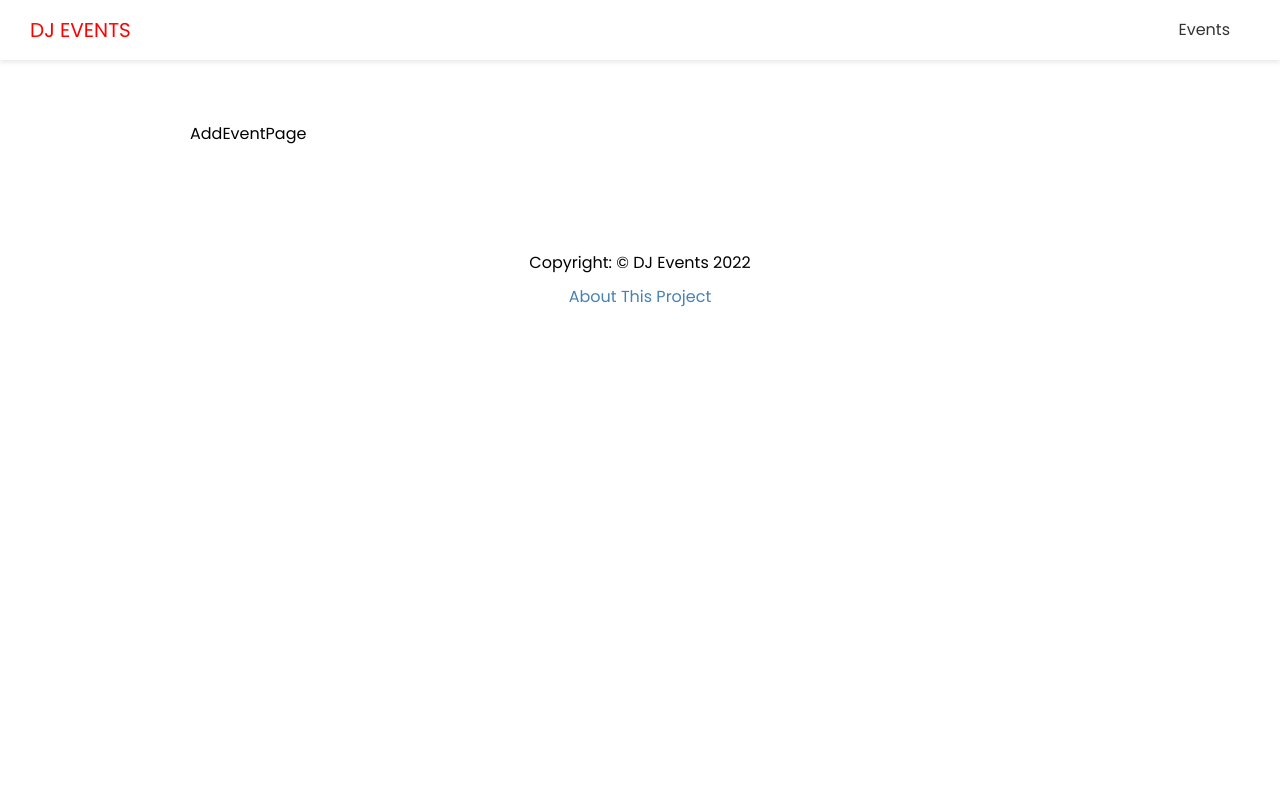
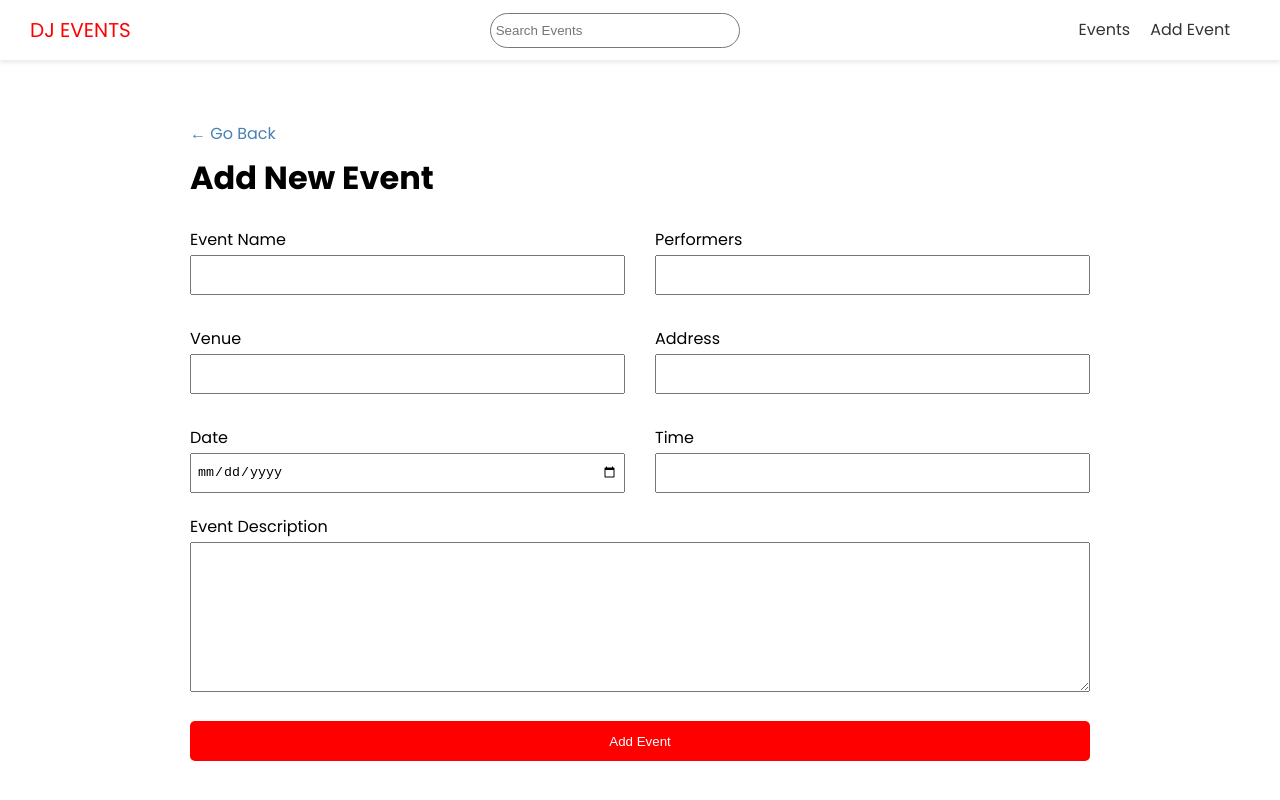
Before and after one commit to Sejj42/dj-events-fe, a Next.js app: page /events/add in a window 1280 px wide. Shown: the top 800 px of the page. Built offline with nearby package versions, Linux system fonts and the light colour scheme; no server answers.

Commit message:
imageless events are correctly shown with default image

```diff
--- a/components/EventItem.js
+++ b/components/EventItem.js
@@ -3,15 +3,13 @@ import Image from "next/image";
 import Link from "next/link";
 
 const EventItem = ({ evt }) => {
-  console.log("EventItem below");
   console.log(evt);
-  // console.log(evt.image);
   return (
     <div className={styles.event}>
       <div className={styles.img}>
         <Image
           src={
-            evt.image
+            evt.image.data
               ? evt.image.data.attributes.formats.thumbnail.url
               : "/images/event-default.png"
           }
@@ -22,7 +20,7 @@ const EventItem = ({ evt }) => {
       </div>
       <div className={styles.info}>
         <span>
-          {evt.date} at {evt.time}
+          {new Date(evt.date).toLocaleDateString("en-GB")} at {evt.time}
         </span>
         <h3>{evt.name}</h3>
       </div>
--- a/components/Header.js
+++ b/components/Header.js
@@ -1,5 +1,6 @@
 import Link from "next/link";
 import styles from "../styles/Header.module.css";
+import Search from "./Search";
 
 const Header = () => {
   return (
@@ -9,11 +10,17 @@ const Header = () => {
           <a>DJ Events</a>
         </Link>
       </div>
+      <Search />
       <nav>
         <ul>
           <li>
             <Link href="/events">
               <a>Events</a>
+            </Link>
+          </li>
+          <li>
+            <Link href="/events/add">
+              <a>Add Event</a>
             </Link>
           </li>
         </ul>
--- /dev/null
+++ b/components/Search.js
@@ -0,0 +1,28 @@
+import { useState } from "react";
+import { useRouter } from "next/router";
+import styles from "@/styles/Search.module.css";
+const Search = () => {
+  const [term, setTerm] = useState("");
+  const router = useRouter();
+
+  const handleSubmit = (e) => {
+    e.preventDefault();
+    router.push(`events/search?term=${term}`);
+    setTerm("");
+  };
+
+  return (
+    <div className={styles.search}>
+      <form onSubmit={handleSubmit}>
+        <input
+          type="text"
+          value={term}
+          onChange={(e) => setTerm(e.target.value)}
+          placeholder="Search Events"
+        />
+      </form>
+    </div>
+  );
+};
+
+export default Search;
--- a/package.json
+++ b/package.json
@@ -9,9 +9,11 @@
   },
   "dependencies": {
     "next": "12.0.10",
+    "qs": "^6.10.3",
     "react": "17.0.2",
     "react-dom": "17.0.2",
-    "react-icons": "^4.3.1"
+    "react-icons": "^4.3.1",
+    "react-toastify": "^8.2.0"
   },
   "devDependencies": {
     "eslint": "8.9.0",
--- a/pages/events/[slug].js
+++ b/pages/events/[slug].js
@@ -6,8 +6,6 @@ import { FaPencilAlt, FaTimes } from "react-icons/fa";
 import Image from "next/image";
 
 const EventPage = ({ evt }) => {
-  console.log("EventPage");
-  console.log(evt);
   const deleteEvent = (e) => {
     console.log("delete");
   };
@@ -26,14 +24,14 @@ const EventPage = ({ evt }) => {
           </a>
         </div>
         <span>
-          {evt.date} at {evt.time}
+          {new Date(evt.date).toLocaleDateString("en-GB")} at {evt.time}
         </span>
         <h1>{evt.name}</h1>
         {evt.image && (
           <div className={styles.image}>
             <Image
               src={
-                evt.image
+                evt.image.data
                   ? evt.image.data.attributes.formats.large.url
                   : "/images/event-default.png"
               }
--- a/pages/events/add.js
+++ b/pages/events/add.js
@@ -1,7 +1,141 @@
+import { ToastContainer, toast } from "react-toastify";
+import "react-toastify/dist/ReactToastify.css";
+import { useState } from "react";
+import { useRouter } from "next/router";
 import Layout from "@/components/Layout";
+import styles from "@/styles/Form.module.css";
+import Link from "next/link";
+import { API_URL } from "@/config/index";
 
 const AddEventPage = () => {
-  return <Layout title="Add New Event">AddEventPage</Layout>;
+  const [values, setValues] = useState({
+    name: "",
+    performers: "",
+    venue: "",
+    address: "",
+    date: "",
+    time: "",
+    description: "",
+  });
+  const router = useRouter();
+
+  const handleSubmit = async (e) => {
+    e.preventDefault();
+    console.log(values);
+    const hasEmptyFields = Object.values(values).some(
+      (element) => element === ""
+    );
+    if (hasEmptyFields) {
+      toast.error("Please fill in all fields.");
+    }
+    const data = { data: { ...values } };
+    const res = await fetch(`${API_URL}/api/events`, {
+      method: "POST",
+      headers: {
+        "Content-Type": "application/json",
+      },
+
+      body: JSON.stringify(data),
+    });
+    if (!res.ok) {
+      toast.error("Something went wrong.");
+    } else {
+      const evt = await res.json();
+      console.log("hi");
+      console.log(evt);
+      // router.push(`/events/${evt.attributes.slug}`);
+    }
+  };
+
+  const handleInputChange = (e) => {
+    e.preventDefault();
+    const { name, value } = e.target;
+    setValues({ ...values, [name]: value });
+  };
+
+  return (
+    <Layout title="Add New Event">
+      <Link href="/events">&larr; Go Back</Link>
+      <h1>Add New Event</h1>
+      <ToastContainer />
+      <form onSubmit={handleSubmit} className={styles.form}>
+        <div className={styles.grid}>
+          <div>
+            <label htmlFor="name">Event Name</label>
+            <input
+              type="text"
+              id="name"
+              name="name"
+              value={values.name}
+              onChange={handleInputChange}
+            />
+          </div>
+          <div>
+            <label htmlFor="performers">Performers</label>
+            <input
+              type="text"
+              name="performers"
+              id="performers"
+              value={values.performers}
+              onChange={handleInputChange}
+            />
+          </div>
+          <div>
+            <label htmlFor="venue">Venue</label>
+            <input
+              type="text"
+              name="venue"
+              id="venue"
+              value={values.venue}
+              onChange={handleInputChange}
+            />
+          </div>
+          <div>
+            <label htmlFor="address">Address</label>
+            <input
+              type="text"
+              name="address"
+              id="address"
+              value={values.address}
+              onChange={handleInputChange}
+            />
+          </div>
+          <div>
+            <label htmlFor="date">Date</label>
+            <input
+              type="date"
+              name="date"
+              id="date"
+              value={values.date}
+              onChange={handleInputChange}
+            />
+          </div>
+          <div>
+            <label htmlFor="time">Time</label>
+            <input
+              type="text"
+              name="time"
+              id="time"
+              value={values.time}
+              onChange={handleInputChange}
+            />
+          </div>
+        </div>
+
+        <div>
+          <label htmlFor="description">Event Description</label>
+          <textarea
+            type="text"
+            name="description"
+            id="description"
+            value={values.description}
+            onChange={handleInputChange}
+          ></textarea>
+        </div>
+        <input type="submit" value="Add Event" className="btn" />
+      </form>
+    </Layout>
+  );
 };
 
 export default AddEventPage;
--- a/pages/events/index.js
+++ b/pages/events/index.js
@@ -16,7 +16,9 @@ export default function EventsPage({ events }) {
 }
 
 const getStaticProps = async () => {
-  const res = await fetch(`${API_URL}/api/events?populate=image`);
+  const res = await fetch(
+    `${API_URL}/api/events?populate=image&_sort=date:ASC`
+  );
   const events = await res.json();
 
   return {
--- /dev/null
+++ b/styles/Form.module.css
@@ -0,0 +1,39 @@
+.form label {
+  display: block;
+}
+
+.form input {
+  width: 100%;
+  height: 40px;
+  padding: 5px;
+}
+
+.form textarea {
+  width: 100%;
+  height: 150px;
+}
+
+.form input[type="submit"] {
+  display: block;
+  width: 100%;
+  margin: 20px 0 30px;
+}
+
+.form .file {
+  border: 1px solid #ccc;
+  background-color: #f4f4f4;
+  padding: 10px;
+}
+
+.grid {
+  display: grid;
+  grid-template-columns: 1fr 1fr;
+  gap: 30px;
+  margin-bottom: 20px;
+}
+
+@media (max-width: 600px) {
+  .grid {
+    grid-template-columns: 1fr;
+  }
+}
--- /dev/null
+++ b/styles/Search.module.css
@@ -0,0 +1,7 @@
+.search input {
+  width: 250px;
+  height: 35px;
+  padding: 5px;
+  border: 1px solid #777;
+  border-radius: 50px;
+}
```
Also changed, not shown: pages/events/search.js (added, +44 -0 lines), 1 other file (tests, documents, lock files or other folders).
